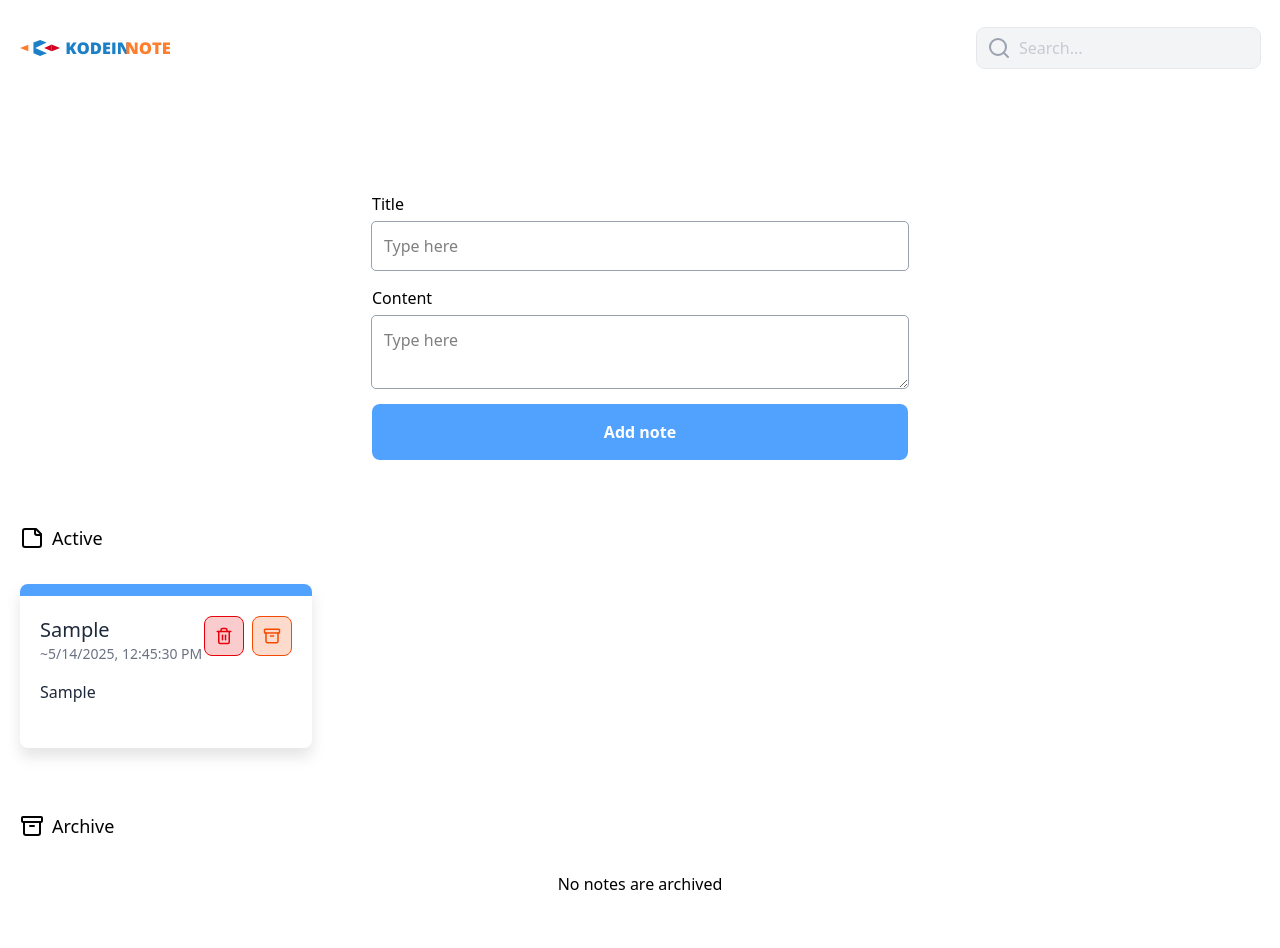
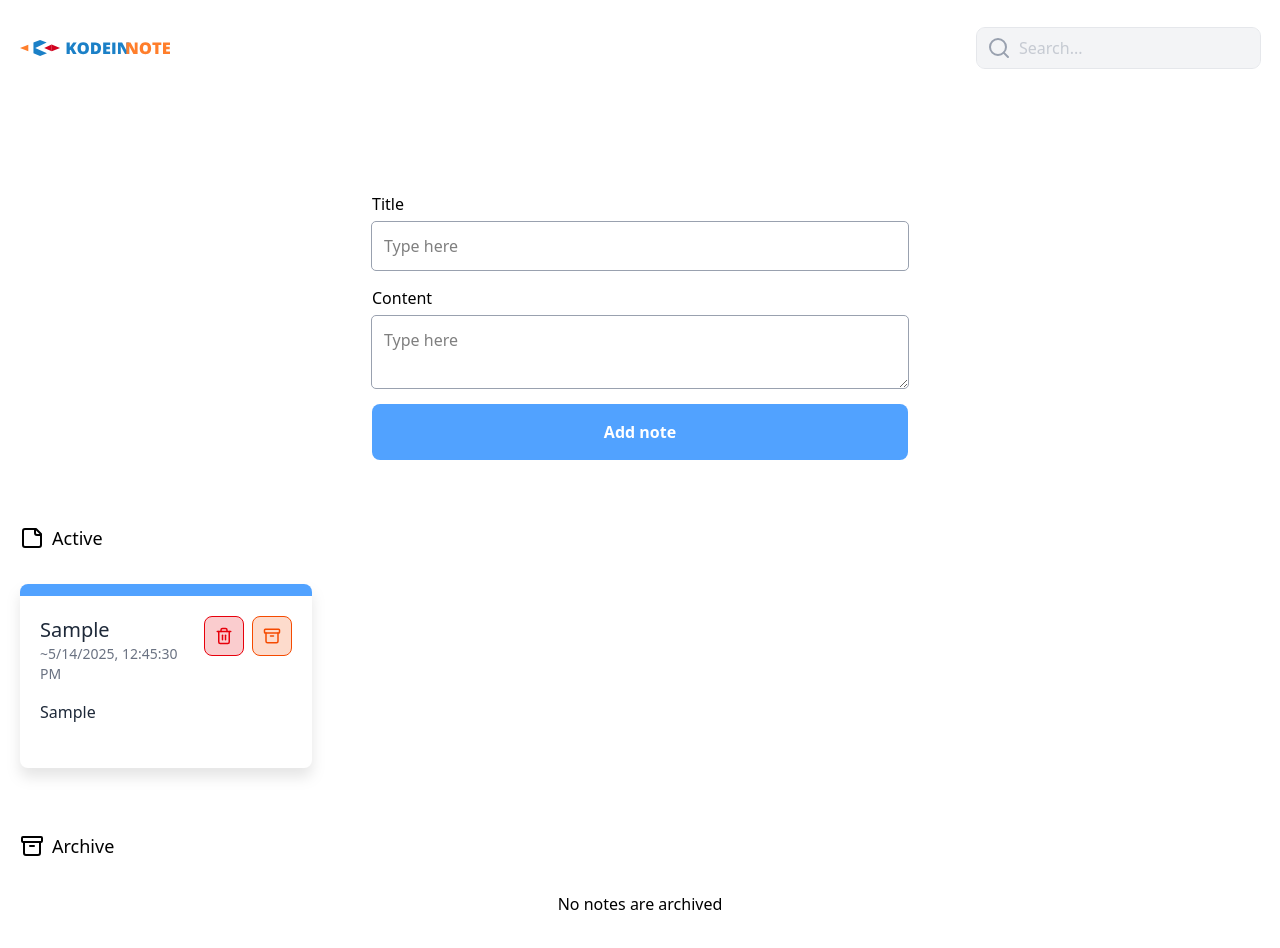
Before and after one commit to barraIhsan/react-note, a React (Vite) app: page / in a window 1280 px wide. Both pictures are taken after typing "Sample", "Sample" into the empty fields and a click on the button "Add note". Shown: the top 948 px of the page. Built offline with nearby package versions, Linux system fonts and the light colour scheme.

Commit message:
feat: use gap for the note item

```diff
--- a/src/components/NoteItem.tsx
+++ b/src/components/NoteItem.tsx
@@ -18,7 +18,7 @@ export default function NoteItem({
           item.active ? "bg-blue-400" : "bg-gray-300",
         )}
       />
-      <div className="p-5 space-y-4 text-gray-800 grid sm:grid-cols-[1fr_auto] grid-rows[repeat(3,auto)] sm:grid-rows-[repeat(2,auto)]">
+      <div className="p-5 gap-4 text-gray-800 grid sm:grid-cols-[1fr_auto] grid-rows[repeat(3,auto)] sm:grid-rows-[repeat(2,auto)]">
         <div className="w-full">
           <p className="font-medium text-xl">{item.title}</p>
           <p className="text-sm text-gray-500">~{item.date}</p>
```
